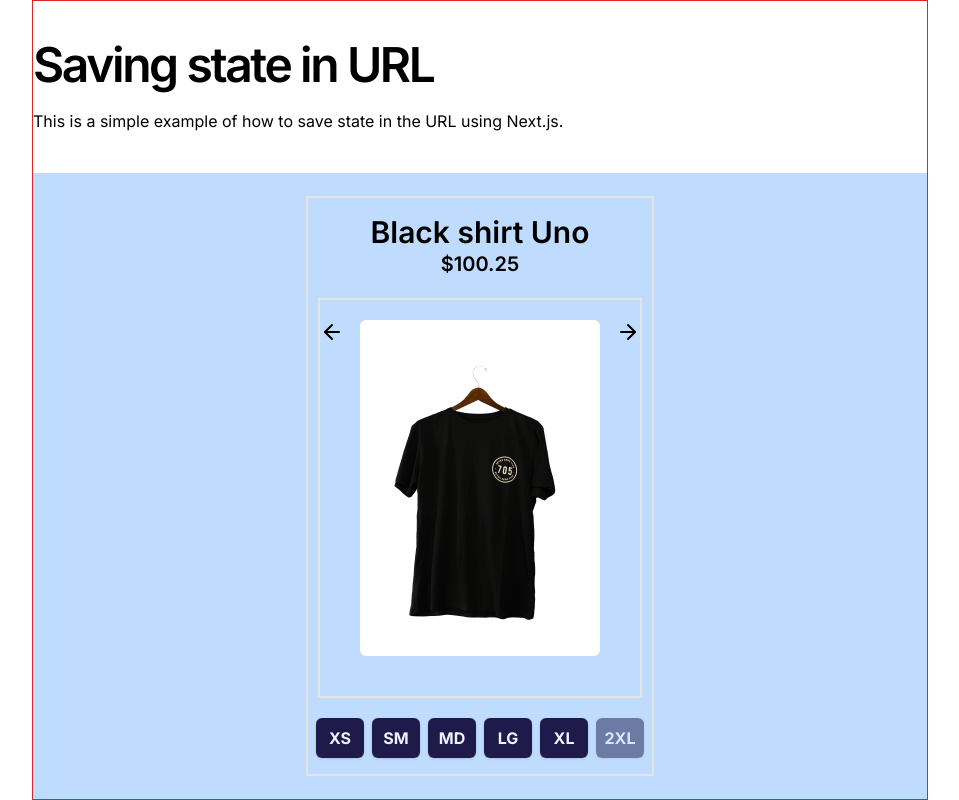
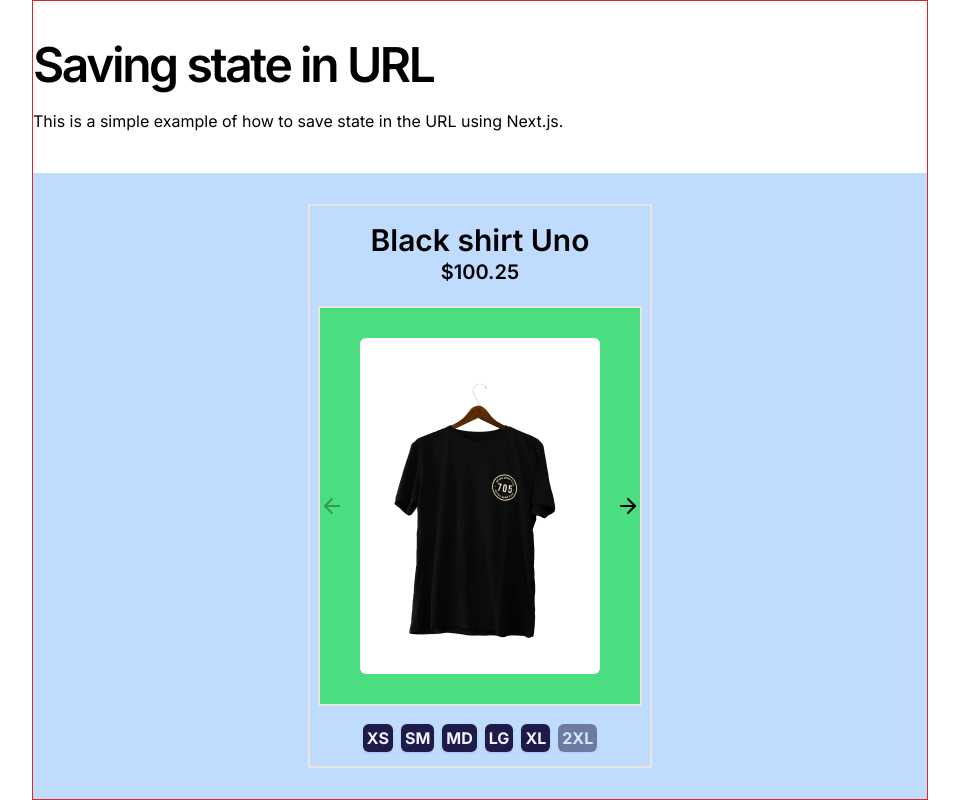
Before and after one commit to masiucd/css-and-js-stuff, a Next.js app in the folder src/state-with-web-url/: page / in a window 1280 px wide. Shown: the whole page, without its empty margins (160-1119 px from the left). Built offline with nearby package versions, Linux system fonts and the light colour scheme.

Commit message:
feat: Remove unused even-odd utility functions
The even-odd utility functions `isEven`, `isOdd`, and `isDivisibleBy` were removed as they are no longer needed in the codebase.

```diff
--- a/src/state-with-web-url/src/components/products.tsx
+++ b/src/state-with-web-url/src/components/products.tsx
@@ -3,10 +3,10 @@
 import Image from "next/image";
 import Link from "next/link";
 import {usePathname, useSearchParams} from "next/navigation";
+import {PropsWithChildren} from "react";
 
 import {Icons} from "@/components/icons";
 import {cn} from "@/lib/cn";
-import {isDivisibleBy, isEven, isOdd} from "@/lib/util/even-odd";
 import {slugify} from "@/lib/util/slugify";
 
 function getOrDefault<T>(
@@ -23,42 +23,33 @@ export function Products({
 }: {
   searchParams: Record<string, string> | undefined;
 }) {
-  let pathName = usePathname();
-  console.log("🚀 ~ Products ~ pathName:", pathName);
   let params = useSearchParams();
   let paramsId = Number(getOrDefault(params, "id", 1));
-  // let paramName = getOrDefault(params, "name", null);
   let paramSize = getOrDefault(params, "size", null);
-  // let [currentProductIndex, setCurrentProductIndex] = useState(paramsId);
-  // let [productIds, setProductIds] = useState(products.map(({id}) => id));
-
-  let product = products[paramsId - 1];
-
-  // let searchParamsURL = new URLSearchParams(params.toString());
-  // console.log("🚀 ~ Products ~ searchParamsURL:", searchParamsURL.keys());
-
-  // for (let [key, value] of searchParamsURL) {
-  //   console.log(key, value);
-  // }
+  let product = products.find(({id}) => id === paramsId) ?? products[0];
+  console.log("🚀 ~ product:", product, searchParams);
 
   return (
     <>
       <div className="flex flex-col items-center justify-center border-2 px-2 py-4">
         <h2 className="text-3xl font-semibold">{product.name}</h2>
         <p className="text-xl font-semibold">${product.price}</p>
-        <div className="my-5 flex min-h-[25rem]  gap-4 border-2 py-5">
-          <Link
-            aria-disabled={product.id === 1}
-            className={cn(
-              "cursor-pointer",
-              product.id === 1 ? "pointer-events-none" : "pointer-events-auto"
-            )}
-            href={`/?id=${product.id - 1}&name=${slugify(product.name)}&size=xl`}
+        <div className="my-5 flex min-h-[25rem] items-center gap-4  border-2 bg-green-400 py-5">
+          <ArrowLink
+            ariaDisabled={product.id === 1}
+            product={product}
+            searchParams={searchParams}
+            direction="left"
+            className={
+              product.id === 1
+                ? "pointer-events-none opacity-30"
+                : "pointer-events-auto"
+            }
           >
             <span>
               <Icons.ArrowLeft />
             </span>
-          </Link>
+          </ArrowLink>
           <div className="w-60">
             <Image
               src={product.imageUrl}
@@ -68,44 +59,37 @@ export function Products({
               className="rounded-md  object-fill "
             />
           </div>
-          <Link
-            aria-disabled={product.id === products.length}
-            className={cn(
-              "cursor-pointer",
+          <ArrowLink
+            ariaDisabled={product.id === products.length}
+            product={product}
+            searchParams={searchParams}
+            direction="right"
+            className={
               product.id === products.length
-                ? "pointer-events-none"
-                : "pointer-events-auto"
-            )}
-            href={`/?id=${product.id + 1}&name=${slugify(product.name)}&size=${paramSize}`}
+                ? "pointer-events-none opacity-30"
+                : "pointer-events-auto "
+            }
           >
             <span>
               <Icons.ArrowRight />
             </span>
-          </Link>
+          </ArrowLink>
         </div>
         <ul className="flex gap-2">
           {product.amiableSizes.map(({size, available}) => {
             let selectedSize = paramsId === product.id && size === paramSize;
-            let searchParamsURL = new URLSearchParams(params.toString());
-            searchParamsURL.set("size", size);
-            console.log(
-              "🚀 ~ {sizes.map ~ searchParamsURL:",
-              searchParamsURL.toString()
-            );
-
             return (
-              <li
-                key={size}
-                className={cn(
-                  "min-w-12 cursor-pointer rounded-md uppercase bg-main-950 p-2 text-center font-bold  text-main-50 shadow",
-                  available
-                    ? "opacity-100 pointer-events-auto"
-                    : "opacity-50 pointer-events-none",
-                  selectedSize && "bg-main-50 text-main-950"
-                )}
-              >
+              <li key={size}>
                 <Link
-                  href={`/?id=${product.id}&name=${slugify(product.name)}&size=${size}`}
+                  href={getHref(product, size, params.toString())}
+                  scroll={false}
+                  className={cn(
+                    "min-w-12 cursor-pointer rounded-md uppercase bg-main-950  text-center font-bold  text-main-50 shadow p-1 hover:opacity-55 transition-opacity",
+                    available
+                      ? "opacity-100 pointer-events-auto"
+                      : "opacity-50 pointer-events-none ",
+                    selectedSize && "bg-main-50 text-main-950"
+                  )}
                 >
                   {size}
                 </Link>
@@ -118,6 +102,71 @@ export function Products({
   );
 }
 
+function ArrowLink({
+  product,
+  children,
+  ariaDisabled,
+  className,
+  searchParams,
+  direction,
+}: PropsWithChildren<{
+  product: ProductType;
+  ariaDisabled: boolean;
+  className?: string;
+  searchParams?: Record<string, string>;
+  direction: "left" | "right";
+}>) {
+  return (
+    <Link
+      aria-disabled={ariaDisabled}
+      className={cn("cursor-pointer", className)}
+      href={getHrefForArrow(product, direction, searchParams)}
+      scroll={false}
+    >
+      {children}
+    </Link>
+  );
+}
+
+function getHrefForArrow(
+  product: ProductType,
+  direction: "left" | "right",
+  searchParams: Record<string, string> | undefined
+) {
+  let searchParamsURL = new URLSearchParams();
+  let nextProduct = null;
+  if (direction === "left") {
+    searchParamsURL.set("id", (product.id - 1).toString());
+    nextProduct = products.find(
+      ({id}) => id === Number(searchParamsURL.get("id"))
+    );
+  } else {
+    searchParamsURL.set("id", (product.id + 1).toString());
+    nextProduct = products.find(
+      ({id}) => id === Number(searchParamsURL.get("id"))
+    );
+    // console.log({nextProduct});
+  }
+  // let foundedProduct = products.find(({id}) => id === Number(searchParamsURL.get("id")));
+  if (nextProduct) {
+    searchParamsURL.set("name", slugify(nextProduct.name));
+  }
+
+  if (searchParams?.size) {
+    searchParamsURL.set("size", searchParams.size);
+  }
+  return `/?${searchParamsURL.toString()}`;
+}
+
+function getHref(product: ProductType, size: string, urlParams: string) {
+  let searchParamsURL = new URLSearchParams(urlParams);
+  searchParamsURL.set("id", product.id.toString());
+  searchParamsURL.set("name", slugify(product.name));
+  searchParamsURL.set("size", size);
+  return `/?${searchParamsURL.toString()}`;
+}
+
+type ProductType = (typeof products)[number];
 // let sizes = Object.freeze(["xs", "sm", "md", "lg", "xl", "2xl"]);
 let products = Object.freeze([
   {
```
Also changed, not shown: src/state-with-web-url/src/lib/util/even-odd.ts (deleted, +0 -11 lines).
